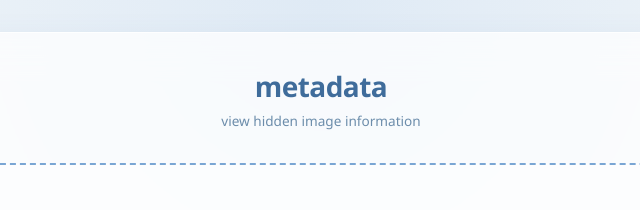
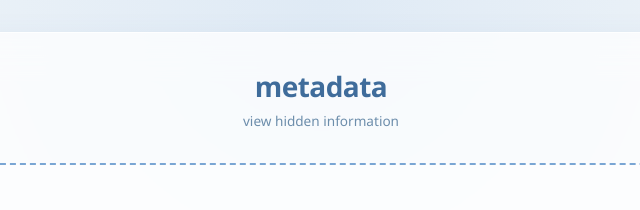
Before and after one commit to geltz/geltz.github.io, a plain HTML site: page metadata/index.html in a window 1280 px wide. Shown: the top 210 px of the page, 319-959 px from the left. Drawn offline with Linux system fonts and the light colour scheme.

Commit message:
Update index.html

```diff
--- a/metadata/index.html
+++ b/metadata/index.html
@@ -277,7 +277,7 @@
   <div class="container">
     <header>
         <h1>metadata</h1>
-        <div class="header-meta">view hidden image information</div>
+        <div class="header-meta">view hidden information</div>
     </header>
 
     <div class="drop-zone" id="dropZone">
@@ -417,4 +417,5 @@
     });
   </script>
 </body>
+
 </html>
```
